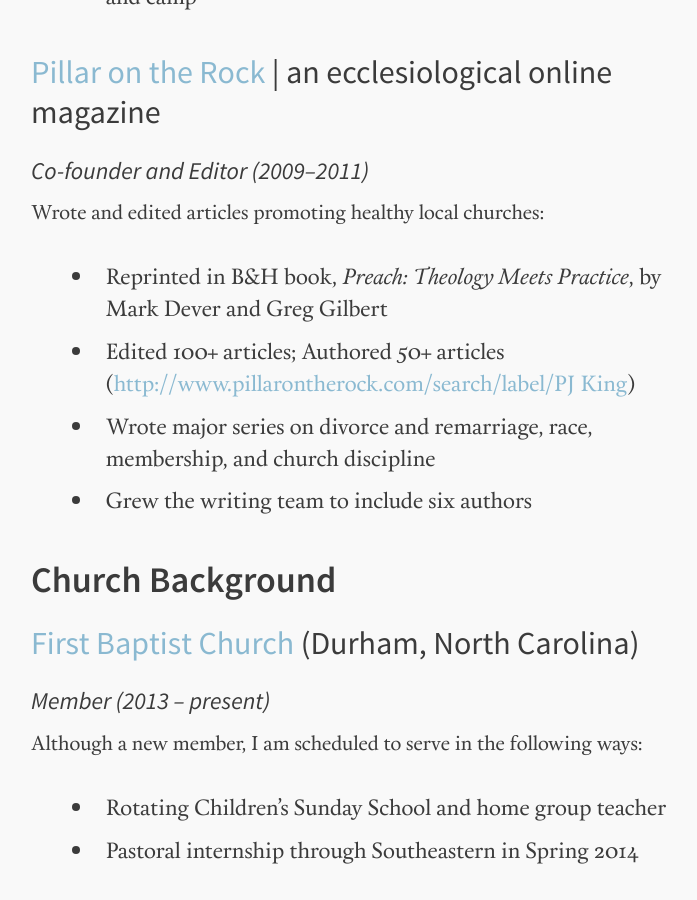
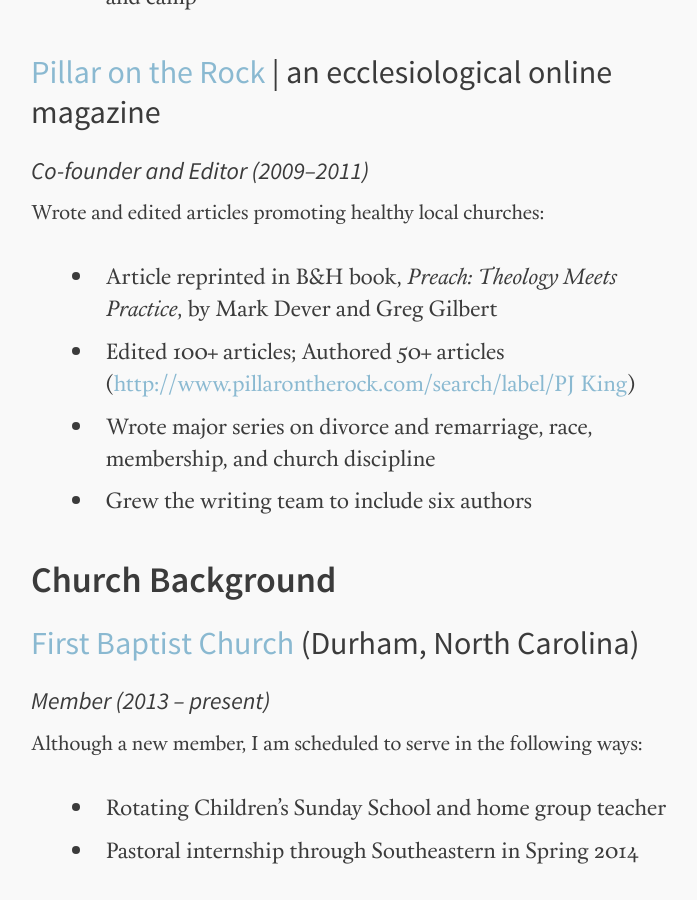
Before and after one commit to snowdj/vernonking.org, a Jekyll site: the page built from cv.md, in a window 1280 px wide and 900 px high, scrolled down 2826 px. Shown: the whole window, without its empty margins (289-986 px from the left). Built offline with Jekyll 4.4.1, drawn with Linux system fonts in a browser that asks for light colours; comment, search, counter and statistics services are not loaded.

Commit message:
cv typo.

```diff
--- a/cv.md
+++ b/cv.md
@@ -70,7 +70,7 @@ Residential intern with an IMB missionary church and youth ministry:
 
 Wrote and edited articles promoting healthy local churches:
 
-- Reprinted in B&H book, *Preach: Theology Meets Practice*, by Mark Dever and Greg Gilbert
+- Article reprinted in B&H book, *Preach: Theology Meets Practice*, by Mark Dever and Greg Gilbert
 - Edited 100+ articles; Authored 50+ articles (<http://www.pillarontherock.com/search/label/PJ King>)
 - Wrote major series on divorce and remarriage, race, membership, and church discipline
 - Grew the writing team to include six authors
```
